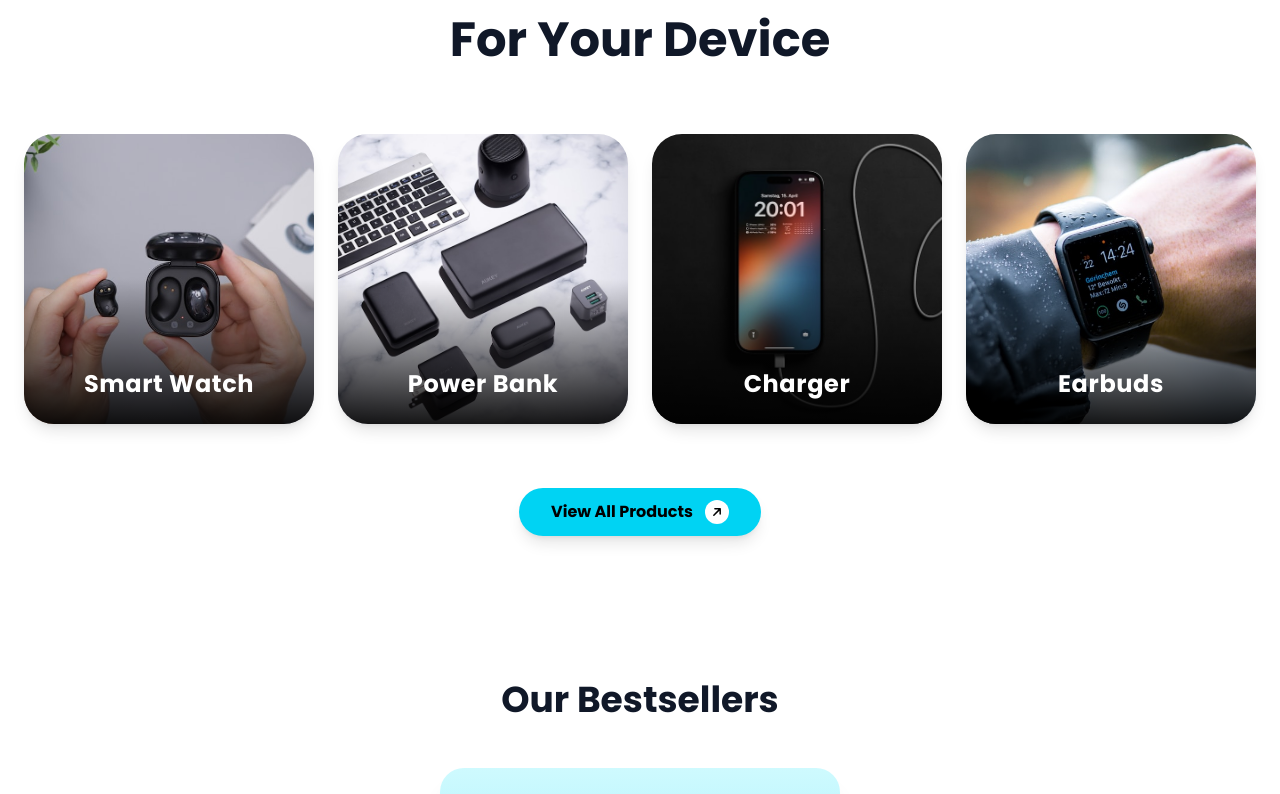
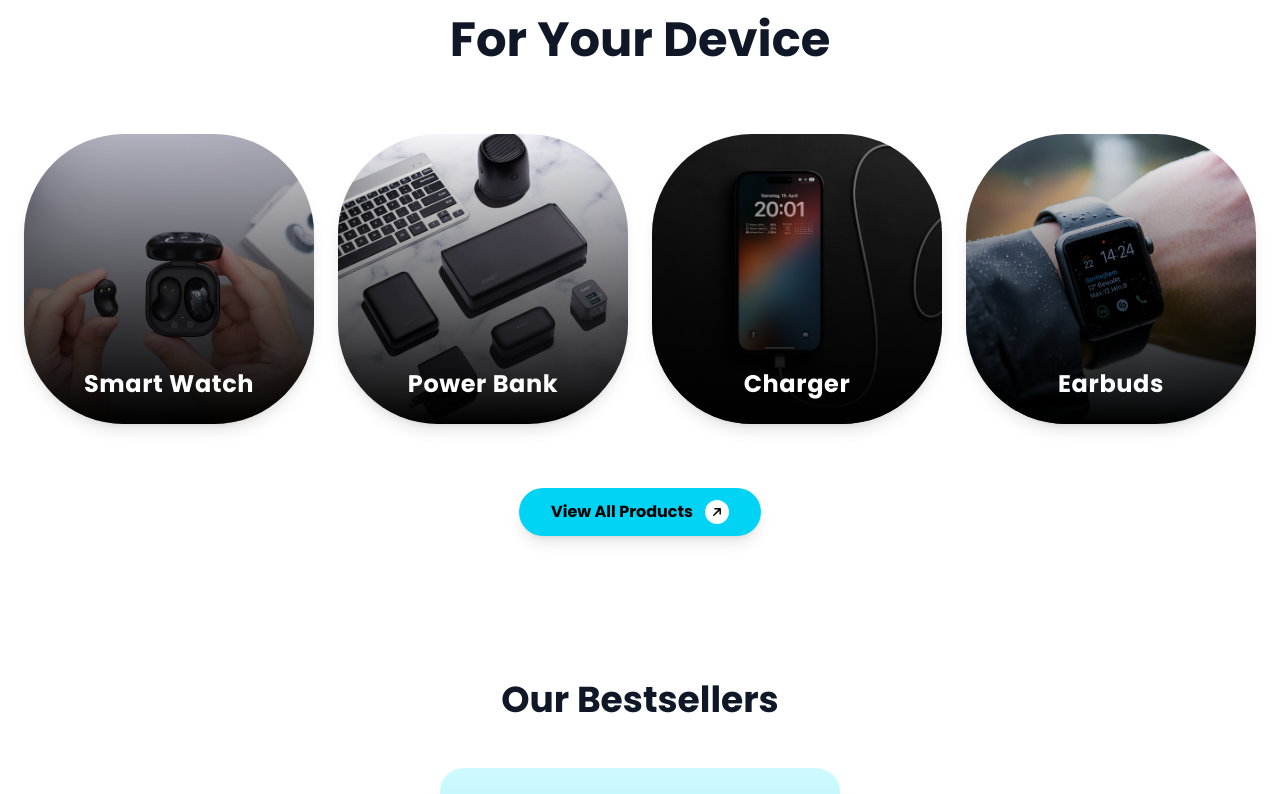
Before and after one commit to Shinvo-Ecomerece-Store/Front-End, a React (Vite) app: page / in a window 1280 px wide. Shown: the part 1160-1954 px from the top of the page. Built offline with nearby package versions, Linux system fonts and the light colour scheme.

Commit message:
fixed the responsiveness

```diff
--- a/src/components/Categories/Categories.jsx
+++ b/src/components/Categories/Categories.jsx
@@ -24,13 +24,13 @@ const Categories = () => {
 
                 <div className="grid grid-cols-2 lg:grid-cols-4 gap-6 w-full">
                     {categories.map((cat) => (
-                        <div key={cat.id} className="relative w-full aspect-square rounded-[30px] overflow-hidden group cursor-pointer shadow-lg hover:shadow-xl transition-shadow duration-300">
+                        <div key={cat.id} className="relative w-full aspect-square rounded-[30px] lg:rounded-[100px] overflow-hidden group cursor-pointer shadow-lg hover:shadow-xl transition-shadow duration-300">
                             <div
                                 className="absolute inset-0 bg-cover bg-center transition-transform duration-700 group-hover:scale-110"
                                 style={{ backgroundImage: `url(${cat.image})` }}
                             ></div>
 
-                            <div className="absolute inset-x-0 bottom-0 h-1/2 bg-gradient-to-t from-black/90 to-transparent"></div>
+                            <div className="absolute inset-x-0 bottom-0 h-full bg-gradient-to-t from-black to-transparent"></div>
 
                             <div className="absolute bottom-6 left-0 w-full text-center z-10">
                                 <h3 className="text-white text-xl md:text-2xl font-bold tracking-wide">{cat.title}</h3>
--- a/src/components/Trust/Trust.jsx
+++ b/src/components/Trust/Trust.jsx
@@ -10,14 +10,14 @@ const Trust = () => {
             </h2>
 
             {/* Quote Section */}
-            <div className="relative max-w-4xl text-center px-8 md:px-0">
-                <FaQuoteLeft className="text-cyan-400 text-5xl md:text-6xl absolute -top-8 -left-2 md:-left-16" />
+            <div className="relative max-w-2xl lg:max-w-4xl text-center px-8 md:px-0 mx-auto mt-8 md:mt-0">
+                <FaQuoteLeft className="text-cyan-400 text-3xl md:text-5xl lg:text-6xl absolute -top-8 -left-4 md:-left-12 lg:-left-20" />
 
-                <p className="text-gray-600 text-base md:text-lg leading-relaxed font-medium">
+                <p className="text-gray-600 text-sm md:text-lg leading-relaxed font-medium">
                     At <span className="font-bold text-gray-800">[Your Store Name]</span>, we believe your device deserves the best. We are your one-stop destination for 100% original chargers, durable data cables, and premium protection for iPhone, Samsung, Pixel, and Xiaomi. Whether you need a fast-charging Anker power bank or the latest Soundcore earbuds, we guarantee quality, authenticity, and exceptional customer service. Upgrade your mobile experience today.
                 </p>
 
-                <FaQuoteRight className="text-cyan-400 text-5xl md:text-6xl absolute -bottom-8 -right-2 md:-right-16" />
+                <FaQuoteRight className="text-cyan-400 text-3xl md:text-5xl lg:text-6xl absolute -bottom-8 -right-4 md:-right-12 lg:-right-20" />
             </div>
         </div>
     );
```
